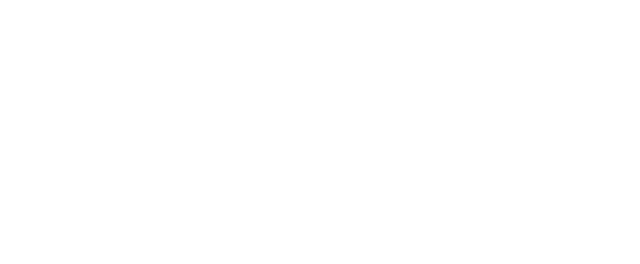
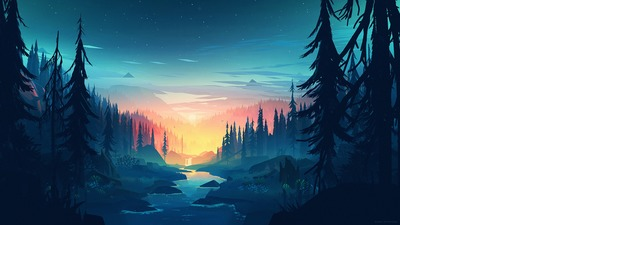
Before and after one commit to js-tasks-ru/htmlcss-20230124_black-s-w-a-n, a website: page 06-lection4/03-srcset/index.html in a window 1280 px wide. Shown: the whole page, without its empty margins (0-640 px from the left). Drawn offline with Linux system fonts and the light colour scheme.

Commit message:
lect4 srcset

```diff
--- a/06-lection4/03-srcset/index.html
+++ b/06-lection4/03-srcset/index.html
@@ -5,6 +5,8 @@
         <link rel="stylesheet" href="./srcset.css">
     </head>
     <body>
-
+        <div>
+            <img src="./public/forest_400.jpg" alt="картинка" srcset="./public/forest_768.jpg 2x">
+        </div>
     </body>
 </html>
```
